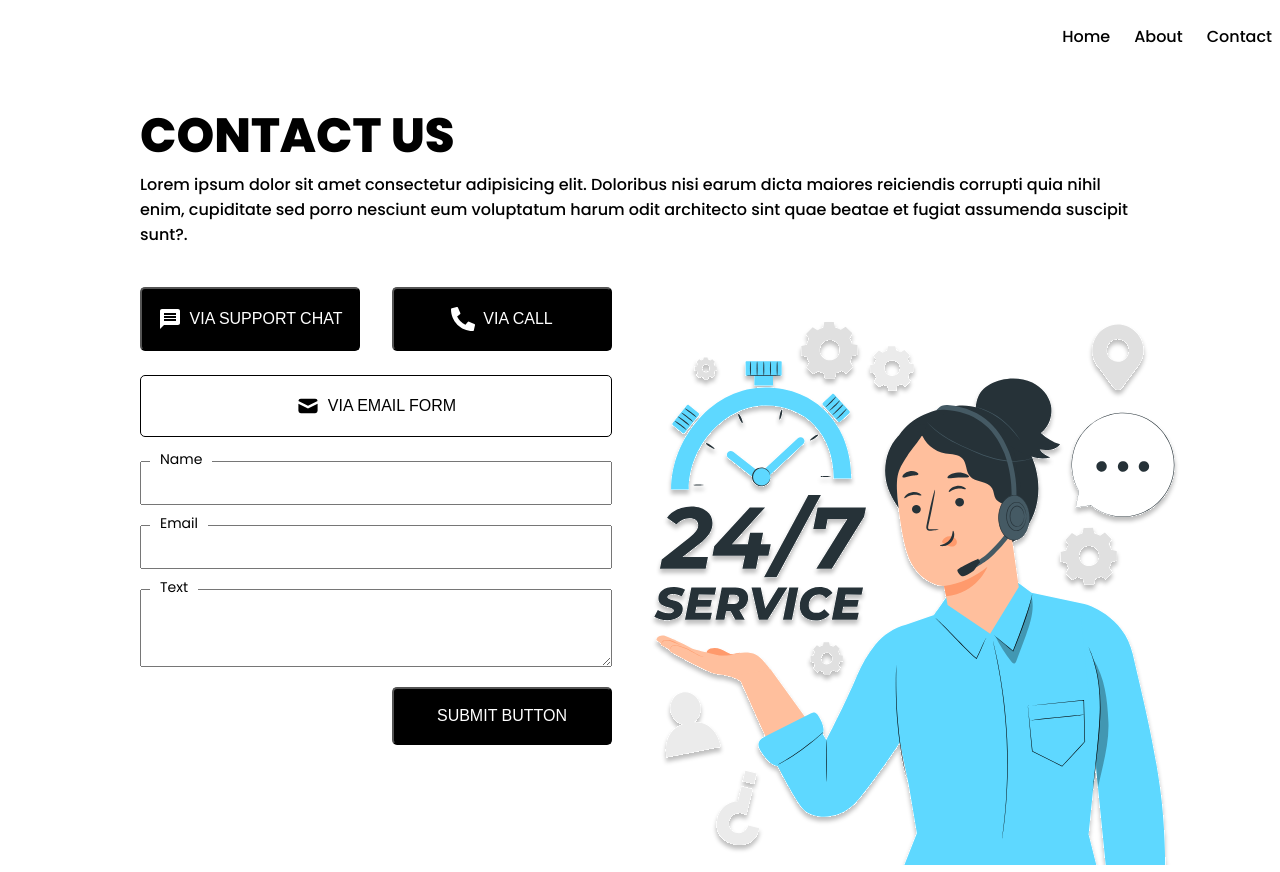
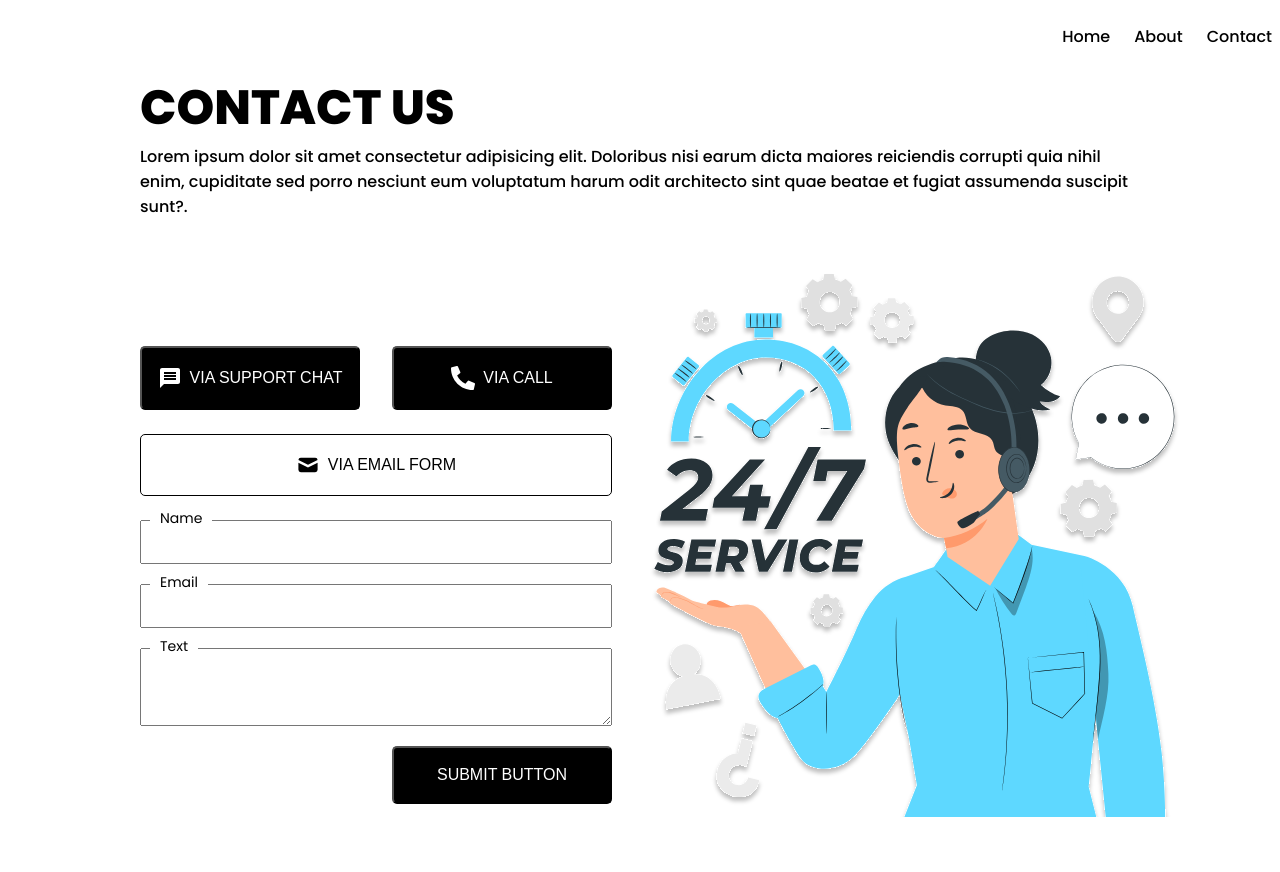
Before and after one commit to Kirtijha083/React_Practice_project2, a React (Vite) app: page / in a window 1280 px wide. After the commit the page ends 824 px from the top, so only its background shows below. Built offline with nearby package versions, Linux system fonts and the light colour scheme.

Commit message:
Added some style

```diff
--- a/src/App.css
+++ b/src/App.css
@@ -13,10 +13,11 @@ body {
   margin: 0 auto;
 }
 
-.main_container{
+/* .main_container{
   display: flex;
-  height: calc(100vh - 72px);
-  margin-top: 72px;
+  height: calc(100vh - 72px); */
+  /* margin-top: 72px; */
+  /* padding-top: 72px;
   flex-direction: column;
   justify-content: end;
-}
+} */
--- a/src/App.jsx
+++ b/src/App.jsx
@@ -9,10 +9,10 @@ function App() {
     <>
      <Navber/>
 
-     <main className="main_container">
+   {/* <main className="main_container"> */}
      <ContactHeader/>
      <ContactForm/>
-     </main>
+     {/* </main> */}
     </>
   );
 }
--- a/src/components/ContactForm/ContactForm.module.css
+++ b/src/components/ContactForm/ContactForm.module.css
@@ -2,7 +2,8 @@
   display: flex;
   max-width: 1000px;
   margin: 0 auto;
-  margin-top: 40px;
+  margin-top: 20px;
+  align-items: end;
 }
 
 .top_btn {
--- a/src/components/Navigation/Navigation.module.css
+++ b/src/components/Navigation/Navigation.module.css
@@ -10,12 +10,14 @@
   border-radius: 50%;
 } */
 
-.navigation{
+.navigation {
   padding: 0 8px;
   display: flex;
   height: 72px;
   align-items: center;
-  /* justify-content: space-between; */
+  /* position: sticky;
+  top: 0;
+  z-index: 10; */
 }
 
 .navigation ul {
```
